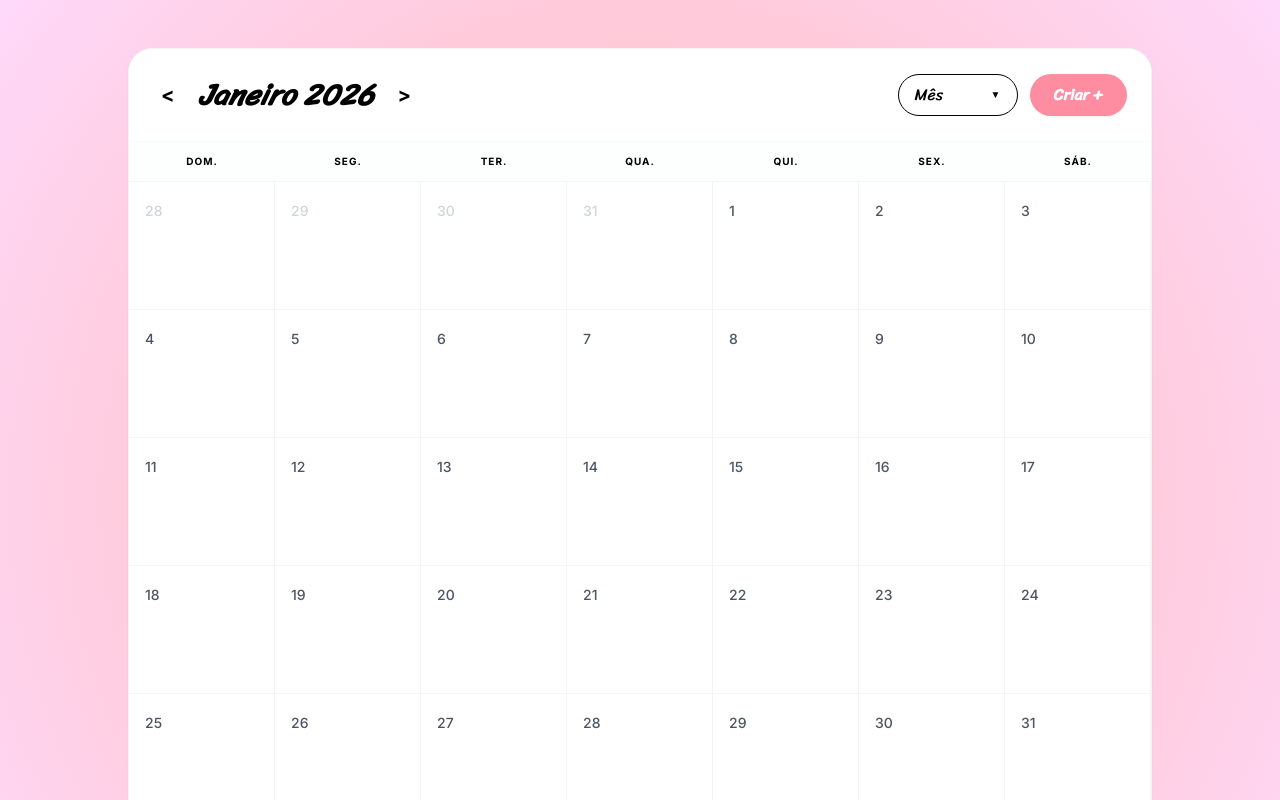
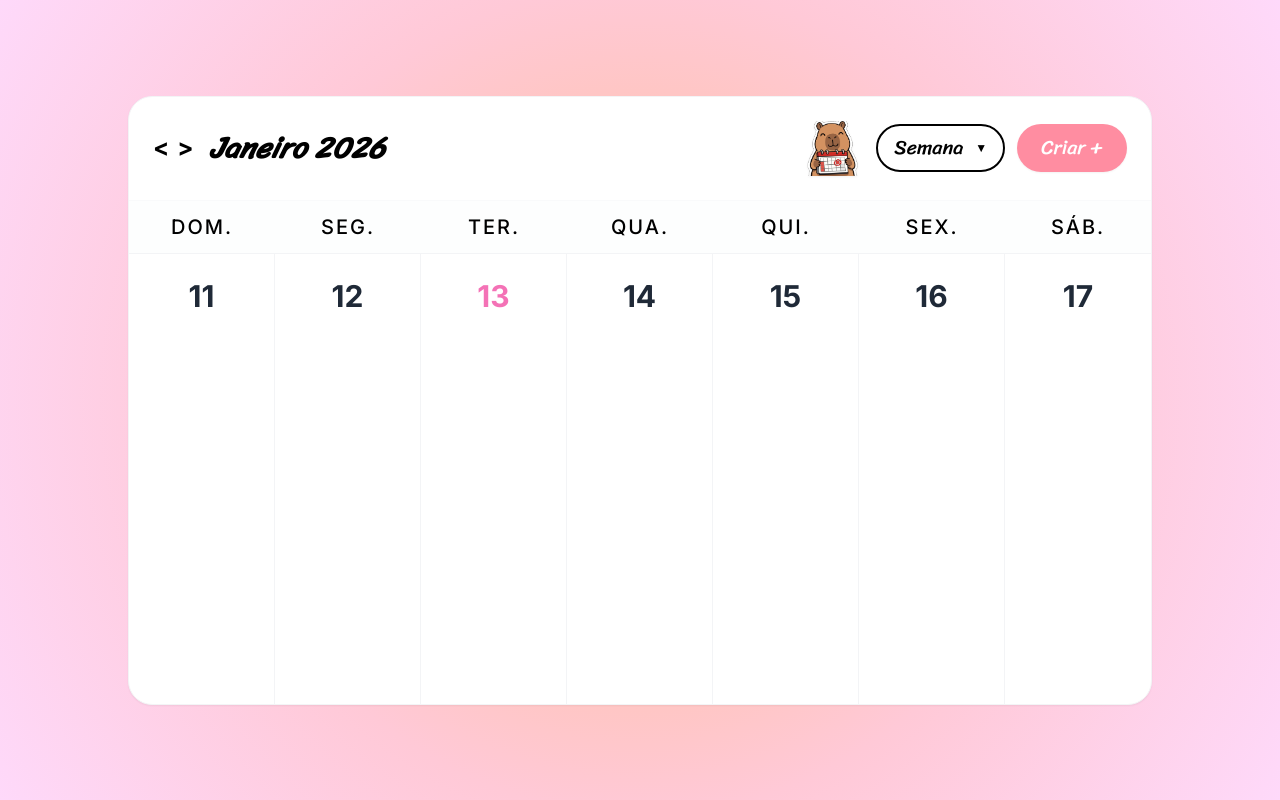
Before and after one commit to Saraingridsousa/Daylist_WebApp, a Next.js app: page /agenda in a window 1280 px wide. Shown: the top 800 px of the page. Built offline with nearby package versions, Linux system fonts and the light colour scheme.

Commit message:
termina visual agenda

```diff
--- a/app/agenda/page.tsx
+++ b/app/agenda/page.tsx
@@ -1,14 +1,17 @@
 'use client';
-import React, { useState } from 'react';
+import React, { useState, useRef, useEffect } from 'react';
+import Image from 'next/image';
 
 export default function Calendar() {
-const [visao, setVisao] = useState<'Semana' | 'Mês' | 'Ano'>('Mês');
-    const [menuAberto, setMenuAberto] = useState(false);
+    const [visao, setVisao] = useState<'Semana' | 'Mês' | 'Ano'>('Semana');
+    const [menuVisaoAberto, setMenuVisaoAberto] = useState(false);
+    const [menuMesesAberto, setMenuMesesAberto] = useState(false);
     const [dataReferencia, setDataReferencia] = useState(new Date());
 
     const mesesAno = ['Janeiro', 'Fevereiro', 'Março', 'Abril', 'Maio', 'Junho', 'Julho', 'Agosto', 'Setembro', 'Outubro', 'Novembro', 'Dezembro'];
     const daysOfWeek = ['DOM.', 'SEG.', 'TER.', 'QUA.', 'QUI.', 'SEX.', 'SÁB.'];
 
+    const hoje = new Date();
     const ano = dataReferencia.getFullYear();
     const mesIndex = dataReferencia.getMonth();
 
@@ -16,76 +19,205 @@ const [visao, setVisao] = useState<'Semana' | 'Mês' | 'Ano'>('Mês');
     const primeiroDiaSemana = new Date(ano, mesIndex, 1).getDay();
     const diasMesAnterior = new Date(ano, mesIndex, 0).getDate();
 
+    const refMenuVisao = useRef<HTMLDivElement>(null);
+    const refMenuMeses = useRef<HTMLDivElement>(null);
+    const scrollRef = useRef<HTMLDivElement>(null);
+
+    const [editandoAno, setEditandoAno] = useState(false);
+    const [anoInput, setAnoInput] = useState('');
+
+    useEffect(() => {
+        function handleClickFora(event: MouseEvent) {
+            if (refMenuVisao.current && !refMenuVisao.current.contains(event.target as Node)) setMenuVisaoAberto(false);
+            if (refMenuMeses.current && !refMenuMeses.current.contains(event.target as Node)) setMenuMesesAberto(false);
+        }
+        document.addEventListener('mousedown', handleClickFora);
+        return () => document.removeEventListener('mousedown', handleClickFora);
+    }, []);
+
+    useEffect(() => {
+        if (menuMesesAberto && scrollRef.current) {
+            const selectedElement = scrollRef.current.children[dataReferencia.getMonth()] as HTMLElement;
+            if (selectedElement) {
+                scrollRef.current.scrollTo({
+                    top: selectedElement.offsetTop - scrollRef.current.offsetHeight / 2 + selectedElement.offsetHeight / 2,
+                    behavior: 'smooth'
+                });
+            }
+        }
+    }, [menuMesesAberto, dataReferencia]);
+
+    const iniciarEdicaoAno = () => {
+        setAnoInput(ano.toString());
+        setEditandoAno(true);
+    };
+
+    const salvarAno = () => {
+        const novoAno = parseInt(anoInput);
+        if (!isNaN(novoAno) && novoAno > 1900 && novoAno < 2100) {
+            const d = new Date(dataReferencia);
+            d.setFullYear(novoAno);
+            setDataReferencia(d);
+        }
+        setEditandoAno(false);
+    };
+
+    const handleKeyDownAno = (e: React.KeyboardEvent) => {
+        if (e.key === 'Enter') salvarAno();
+        if (e.key === 'Escape') setEditandoAno(false);
+    };
+
     const construirGradeMes = () => {
         const grade = [];
         for (let i = primeiroDiaSemana - 1; i >= 0; i--) {
-            grade.push({ dia: diasMesAnterior - i, atual: false });
+            grade.push({ dia: diasMesAnterior - i, atual: false, dataFull: new Date(ano, mesIndex - 1, diasMesAnterior - i) });
         }
         for (let i = 1; i <= diasNoMes; i++) {
-            grade.push({ dia: i, atual: true });
+            grade.push({ dia: i, atual: true, dataFull: new Date(ano, mesIndex, i) });
         }
         const restante = 42 - grade.length;
         for (let i = 1; i <= restante; i++) {
-            grade.push({ dia: i, atual: false });
+            grade.push({ dia: i, atual: false, dataFull: new Date(ano, mesIndex + 1, i) });
         }
         return grade;
     };
 
-    // --- FUNÇÕES DE NAVEGAÇÃO ---
-    const proximo = () => {
-        if (visao === 'Ano') {
-            setDataReferencia(new Date(ano + 1, 0, 1));
-        } else {
-            setDataReferencia(new Date(ano, mesIndex + 1, 1));
-        }
+    const construirGradeSemana = () => {
+        const d = new Date(dataReferencia);
+        const diaDaSemana = d.getDay();
+        const domingo = new Date(d.setDate(d.getDate() - diaDaSemana));
+
+        return Array.from({ length: 7 }, (_, i) => {
+            const dia = new Date(domingo);
+            dia.setDate(domingo.getDate() + i);
+            return dia;
+        });
     };
 
-    const anterior = () => {
-        if (visao === 'Ano') {
-            setDataReferencia(new Date(ano - 1, 0, 1));
+    // --- FUNÇÕES DE NAVEGAÇÃO ---
+    const navegar = (direcao: number) => {
+        const novaData = new Date(dataReferencia);
+        if (visao === 'Semana') {
+            novaData.setDate(dataReferencia.getDate() + (direcao * 7));
+        } else if (visao === 'Mês') {
+            novaData.setMonth(mesIndex + direcao);
         } else {
-            setDataReferencia(new Date(ano, mesIndex - 1, 1));
+            novaData.setFullYear(ano + direcao);
         }
+        setDataReferencia(novaData);
     };
 
     const entrarNoMes = (index: number) => {
         setDataReferencia(new Date(ano, index, 1));
         setVisao('Mês');
+        setMenuMesesAberto(false);
+    };
+
+    const irParaHoje = () => {
+        setDataReferencia(new Date());
     };
 
     return (
-        <main className="bg-[radial-gradient(circle,#FFC0A1_13%,#FFC9D7_55%,#FED9FA_100%)] items-center justify-center p-12 min-h-screen text-black">
+        <main className="bg-[radial-gradient(circle,#FFC0A1_13%,#FFC9D7_55%,#FED9FA_100%)] flex items-center justify-center p-12 min-h-screen text-black">
 
-            <div className="bg-white rounded-3xl shadow-sm border border-gray-100 overflow-hidden max-w-5xl mx-auto relative">
+            <div className="bg-white rounded-3xl shadow-sm border border-gray-100 overflow-hidden max-w-5xl w-full relative">
 
                 {/* Header */}
                 <div className="flex justify-between items-center p-6 border-b border-gray-50">
                     <div className="flex items-center gap-4">
-                        <div className="flex gap-2 text-xl font-bold">
-                            <button onClick={anterior} className="hover:text-pink-500 transition p-2">{"<"}</button>
+                        <div className="flex gap-2 text-2xl font-bold">
+                            <button onClick={() => navegar(-1)} className="hover:text-pink-500 transition">{"<"}</button>
+                            <button onClick={() => navegar(1)} className="hover:text-pink-500 transition">{">"}</button>
                         </div>
-                        <h2 className="text-3xl font-[family-name:var(--font-sriracha)] italic font-bold">
-                            {visao === 'Ano' ? ano : `${mesesAno[mesIndex]} ${ano}`}
+
+                        <div className="flex items-baseline gap-2">
+                            {visao !== 'Ano' && (
+                                <div className="relative" ref={refMenuMeses}>
+                                    <h2
+                                        onClick={() => setMenuMesesAberto(!menuMesesAberto)}
+                                        className="text-3xl font-[family-name:var(--font-sriracha)] italic font-bold cursor-pointer hover:text-pink-500 transition"
+                                    >
+                                        {mesesAno[dataReferencia.getMonth()]}
                                     </h2>
-                        <div className="flex gap-2 text-xl font-bold">
-                            <button onClick={proximo} className="hover:text-pink-500 transition p-2">{">"}</button>
+
+                                    {/* Menu de Meses */}
+                                    {menuMesesAberto && (
+                                        <div
+                                            ref={scrollRef}
+                                            className="absolute top-12 -left-4 w-48 max-h-60 bg-white rounded-2xl shadow-2xl z-[60] overflow-y-auto border border-pink-50 scrollbar-hide py-2"
+                                        >
+                                            {mesesAno.map((m, i) => (
+                                                <button
+                                                    key={m}
+                                                    onClick={() => {
+                                                        const d = new Date(dataReferencia);
+                                                        d.setMonth(i);
+                                                        setDataReferencia(d);
+                                                        setMenuMesesAberto(false);
+                                                    }}
+                                                    className={`w-full text-left px-6 py-3 text-lg transition font-[family-name:var(--font-sriracha)]
+                                                        ${dataReferencia.getMonth() === i ? 'bg-pink-100 text-pink-600 font-bold' : 'hover:bg-gray-50 text-gray-700'}`}
+                                                >
+                                                    {m}
+                                                </button>
+                                            ))}
+                                        </div>
+                                    )}
+                                </div>
+                            )}
+
+                            {/* Ano Editavel */}
+                            {editandoAno ? (
+                                <input
+                                    type="text"
+                                    value={anoInput}
+                                    onChange={(e) => setAnoInput(e.target.value)}
+                                    onBlur={salvarAno}
+                                    onKeyDown={handleKeyDownAno}
+                                    autoFocus
+                                    className="text-3xl font-[family-name:var(--font-sriracha)] italic font-bold text-black w-20 bg-pink-50 border-b-2 border-pink-400 outline-none"
+                                />
+                            ) : (
+                                <h2
+                                    onClick={iniciarEdicaoAno}
+                                    className="text-3xl font-[family-name:var(--font-sriracha)] italic font-bold text-black cursor-text hover:text-pink-500 transition"
+                                >
+                                    {dataReferencia.getFullYear()}
+                                </h2>
+                            )}
                         </div>
                     </div>
 
-                    <div className="flex gap-3 relative">
+                    <div className="flex items-center gap-4">
                         <button
-                            onClick={() => setMenuAberto(!menuAberto)}
-                            className="flex items-center font-[family-name:var(--font-sriracha)] gap-2 px-4 py-2 border border-black rounded-full font-medium hover:bg-gray-50 transition min-w-[120px] justify-between"
+                            onClick={irParaHoje}
+                            title="Hoje"
+                            className="hover:scale-110 transition-transform duration-200 focus:outline-none"
                         >
-                            {visao} <span className="text-[10px]">▼</span>
+                            <Image
+                                src="/assets/images/capivara_calendario.png"
+                                alt="Hoje"
+                                width={55}
+                                height={55}
+                                className="drop-shadow-sm"
+                            />
                         </button>
 
-                        {menuAberto && (
-                            <div className="absolute top-12 left-0 w-48 bg-[#f9f0f6] rounded-2xl shadow-xl z-50 p-2 border border-pink-100">
+                        {/* Menu de Visão */}
+                        <div className="flex gap-3 relative" ref={refMenuVisao}>
+                            <button
+                                onClick={() => setMenuVisaoAberto(!menuVisaoAberto)}
+                                className="flex items-center font-[family-name:var(--font-sriracha)] gap-3 px-4 py-2 border-2 border-black rounded-full font-medium text-xl hover:bg-gray-50 transition min-w-[100px] justify-between"
+                            >
+                                {visao} <span className="text-xs">▼</span>
+                            </button>
+
+                            {menuVisaoAberto && (
+                                <div className="absolute top-14 left-0 w-48 bg-[#f9f0f6] rounded-2xl shadow-xl z-50 p-2 border border-pink-100">
                                     {['Semana', 'Mês', 'Ano'].map((opcao) => (
                                         <button
                                             key={opcao}
-                                        onClick={() => { setVisao(opcao as any); setMenuAberto(false); }}
+                                            onClick={() => { setVisao(opcao as any); setMenuVisaoAberto(false); }}
                                             className="w-full text-left px-5 py-3 rounded-xl hover:bg-white transition flex justify-between items-center text-xl font-[family-name:var(--font-sriracha)]"
                                         >
                                             {opcao} {visao === opcao && <span className="text-pink-400 text-sm">✓</span>}
@@ -93,9 +225,10 @@ const [visao, setVisao] = useState<'Semana' | 'Mês' | 'Ano'>('Mês');
                                     ))}
                                 </div>
                             )}
-                        <button className="bg-[#ff8da1] font-[family-name:var(--font-sriracha)] text-white px-6 py-2 rounded-full font-bold hover:bg-pink-400 transition shadow-sm">
+                            <button className="bg-[#ff8da1] font-[family-name:var(--font-sriracha)] text-white px-6 py-2 rounded-full font-medium text-xl hover:bg-pink-400 transition shadow-sm">
                                 Criar +
                             </button>
+                        </div>
                     </div>
                 </div>
 
@@ -103,7 +236,7 @@ const [visao, setVisao] = useState<'Semana' | 'Mês' | 'Ano'>('Mês');
                 {visao !== 'Ano' && (
                     <div className="grid grid-cols-7 text-center border-b border-gray-100 bg-gray-50/30 py-3">
                         {daysOfWeek.map(dia => (
-                            <div key={dia} className="text-[10px] font-bold tracking-widest">{dia}</div>
+                            <div key={dia} className="text-xl font-medium tracking-widest">{dia}</div>
                         ))}
                     </div>
                 )}
@@ -111,13 +244,17 @@ const [visao, setVisao] = useState<'Semana' | 'Mês' | 'Ano'>('Mês');
                 <div className={`grid ${visao === 'Ano' ? 'grid-cols-3 md:grid-cols-4' : 'grid-cols-7'} min-h-[450px]`}>
 
                     {/* Mês */}
-                    {visao === 'Mês' && construirGradeMes().map((item, index) => (
-                        <div key={index} className="h-24 md:h-32 border-r border-b border-gray-100 p-4 hover:bg-pink-50 transition cursor-pointer">
-                            <span className={`text-sm font-medium ${item.atual ? 'text-gray-600' : 'text-gray-300'}`}>
+                    {visao === 'Mês' && construirGradeMes().map((item, index) => {
+                        const ehHoje = item.dataFull.toDateString() === hoje.toDateString();
+                        return (
+                            <div key={index} className={`h-24 md:h-32 border-r border-b border-gray-100 p-4 transition cursor-pointer ${ehHoje ? 'bg-pink-50/50' : 'hover:bg-pink-50'}`}>
+                                <span className={`flex items-center justify-center w-7 h-7 rounded-full text-sm font-medium
+                                    ${!item.atual ? 'text-gray-300' : ehHoje ? 'bg-pink-400 text-white' : 'text-gray-600'}`}>
                                     {item.dia}
                                 </span>
                             </div>
-                    ))}
+                        );
+                    })}
 
                     {/* Ano */}
                     {visao === 'Ano' && mesesAno.map((mes, index) => (
@@ -131,10 +268,12 @@ const [visao, setVisao] = useState<'Semana' | 'Mês' | 'Ano'>('Mês');
                         </div>
                     ))}
 
-                    {/* Semana (falta arrumar ainda) */}
-                    {visao === 'Semana' && [0,1,2,3,4,5,6].map((i) => (
-                        <div key={i} className="h-[450px] border-r border-gray-100 p-4 text-center">
-                            <span className="text-2xl font-bold opacity-20">{i + 1}</span>
+                    {/* Semana */}
+                    {visao === 'Semana' && construirGradeSemana().map((dia, i) => (
+                        <div key={i} className="border-r border-gray-100 last:border-r-0 p-6 flex flex-col items-center group hover:bg-pink-50/20 transition">
+                            <span className={`text-3xl font-bold ${dia.toDateString() === new Date().toDateString() ? 'text-pink-400' : 'text-gray-800'}`}>
+                                {dia.getDate()}
+                            </span>
                         </div>
                     ))}
                 </div>
```
Also changed, not shown: public/assets/images/capivara_calendario.png (added). Lines whose indentation alone changed are shown as unchanged.
